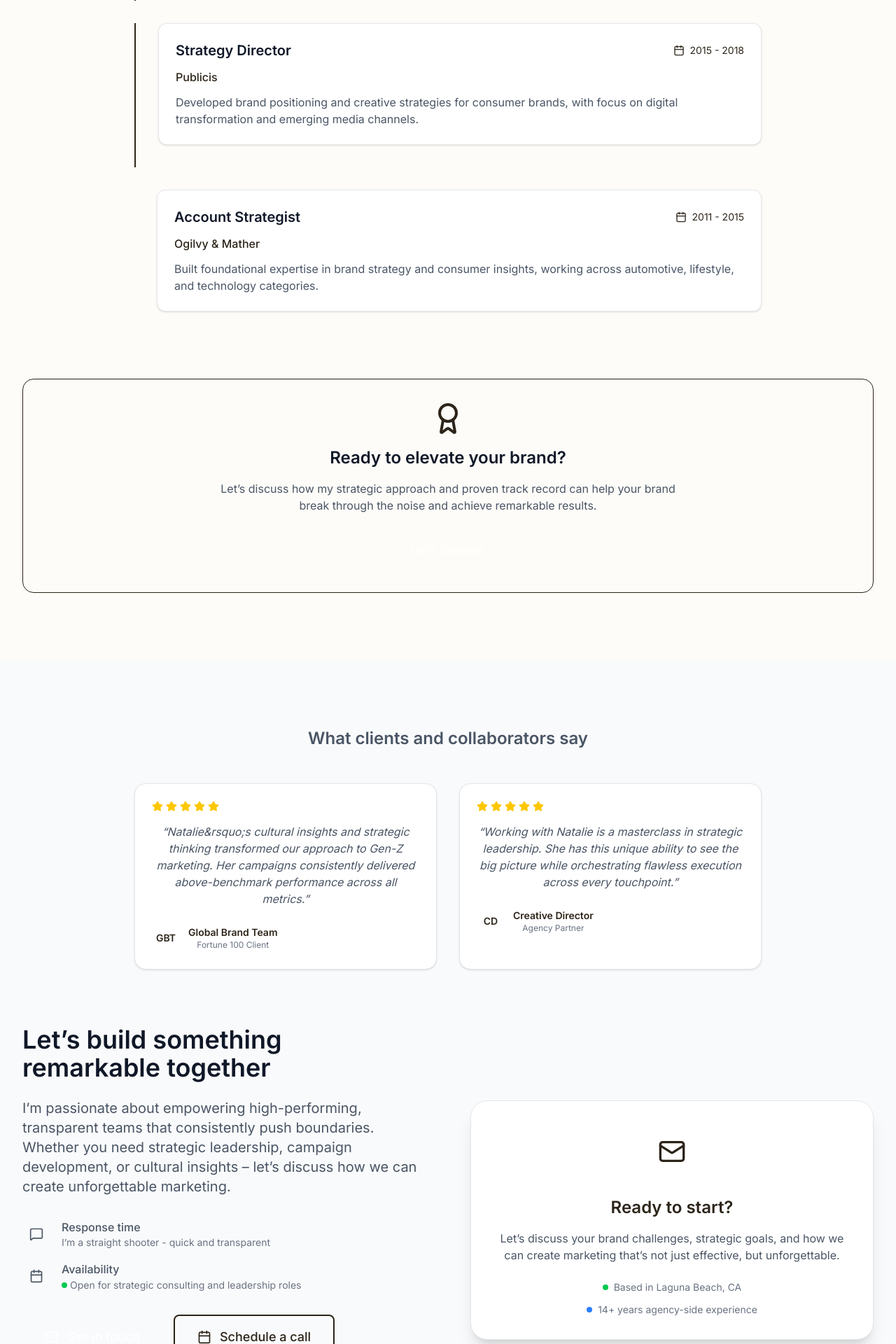
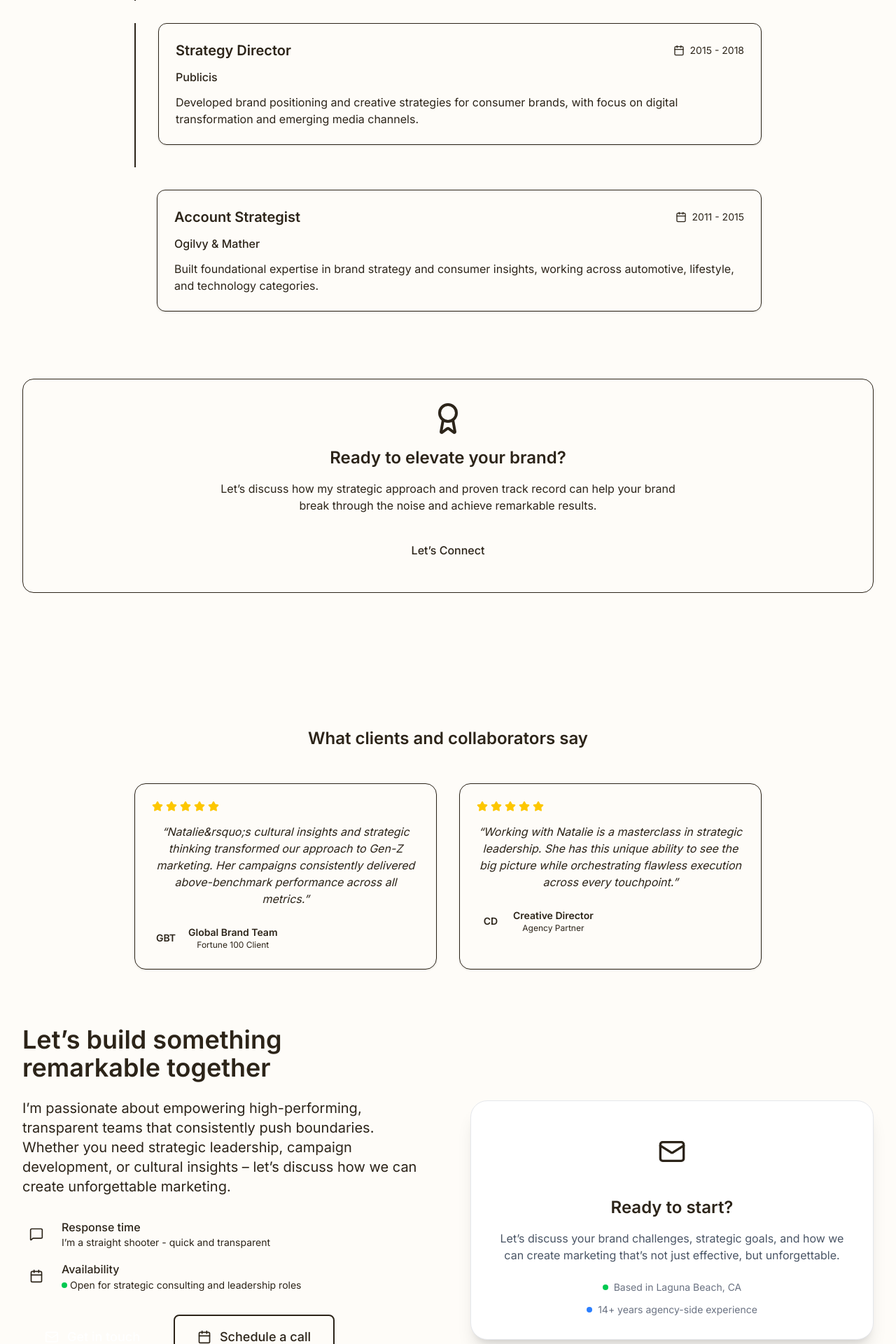
Before and after one commit to boardc3/natalie-colbert-portfolio, a Next.js app: page / in a window 1280 px wide. Shown: the part 3500-5420 px from the top of the page at 70% size. Built offline with nearby package versions, Linux system fonts and the light colour scheme.

Commit message:
font function

```diff
--- a/src/components/About.tsx
+++ b/src/components/About.tsx
@@ -116,7 +116,7 @@ export default function About() {
 
         {/* Experience Timeline */}
         <div>
-          <h3 className="text-2xl font-semibold mb-8 text-center text-gray-900 dark:text-white">
+          <h3 className="text-2xl font-semibold mb-8 text-center text-foreground">
             Experience Timeline
           </h3>
           <div className="max-w-4xl mx-auto">
@@ -124,19 +124,19 @@ export default function About() {
               {experience.map((job) => (
                 <div
                   key={job.company}
-                  className="relative pl-8 pb-8 border-l-2 border-brand-200 last:border-l-0"
+                  className="relative pl-8 pb-8 border-l-2 border-border last:border-l-0"
                 >
-                  <div className="absolute -left-2 top-0 w-4 h-4 bg-brand-600 rounded-full"></div>
-                  <div className="bg-white dark:bg-gray-800 p-6 rounded-xl shadow-sm border border-gray-200 dark:border-gray-700">
+                  <div className="absolute -left-2 top-0 w-4 h-4 bg-primary rounded-full"></div>
+                  <div className="bg-card p-6 rounded-xl shadow-sm border border-border">
                     <div className="flex flex-col sm:flex-row sm:items-center justify-between mb-3">
-                      <h4 className="text-xl font-semibold text-gray-900 dark:text-white">{job.role}</h4>
-                      <div className="flex items-center gap-2 text-sm text-brand-600">
+                      <h4 className="text-xl font-semibold text-card-foreground">{job.role}</h4>
+                      <div className="flex items-center gap-2 text-sm text-primary">
                         <Calendar className="w-4 h-4" />
                         {job.period}
                       </div>
                     </div>
-                    <div className="text-brand-600 font-medium mb-3">{job.company}</div>
-                    <p className="text-gray-600 dark:text-gray-300">{job.description}</p>
+                    <div className="text-primary font-medium mb-3">{job.company}</div>
+                    <p className="text-muted-foreground">{job.description}</p>
                   </div>
                 </div>
               ))}
@@ -146,18 +146,18 @@ export default function About() {
 
         {/* Call to Action */}
         <div className="text-center mt-16">
-          <div className="bg-brand-50 dark:bg-gray-800 p-8 rounded-2xl border border-brand-200 dark:border-gray-700">
-            <Award className="w-12 h-12 text-brand-600 mx-auto mb-4" />
-            <h3 className="text-2xl font-semibold mb-4 text-gray-900 dark:text-white">
+          <div className="bg-secondary p-8 rounded-2xl border border-border">
+            <Award className="w-12 h-12 text-primary mx-auto mb-4" />
+            <h3 className="text-2xl font-semibold mb-4 text-foreground">
               Ready to elevate your brand?
             </h3>
-            <p className="text-gray-600 dark:text-gray-300 mb-6 max-w-2xl mx-auto">
+            <p className="text-muted-foreground mb-6 max-w-2xl mx-auto">
               Let&rsquo;s discuss how my strategic approach and proven track record can help your brand
               break through the noise and achieve remarkable results.
             </p>
             <a
               href="#contact"
-              className="inline-flex items-center gap-2 px-8 py-4 bg-brand-600 text-white rounded-lg hover:bg-brand-700 transition-colors font-medium"
+              className="inline-flex items-center gap-2 px-8 py-4 bg-primary text-card rounded-lg hover:bg-primary-hover transition-colors font-medium"
             >
               Let&rsquo;s Connect
             </a>
--- a/src/components/Contact.tsx
+++ b/src/components/Contact.tsx
@@ -16,36 +16,36 @@ const testimonials = [
 
 export default function Contact() {
   return (
-    <section id="contact" className="py-24 bg-gray-50 dark:bg-gray-900">
+    <section id="contact" className="py-24 bg-muted">
       <div className="max-w-7xl mx-auto px-4 sm:px-6 lg:px-8">
         {/* Testimonials */}
         <div className="text-center mb-20">
-          <h3 className="text-2xl font-semibold mb-12 text-gray-600 dark:text-gray-300">
+          <h3 className="text-2xl font-semibold mb-12 text-muted-foreground">
             What clients and collaborators say
           </h3>
           <div className="grid md:grid-cols-2 gap-8 max-w-4xl mx-auto">
             {testimonials.map((testimonial) => (
               <div
                 key={testimonial.name}
-                className="bg-white dark:bg-gray-800 p-6 rounded-2xl shadow-sm border border-gray-200 dark:border-gray-700"
+                className="bg-card p-6 rounded-2xl shadow-sm border border-border"
               >
                 <div className="flex items-center gap-1 mb-4">
                   {[...Array(5)].map((_, i) => (
                     <Star key={i} className="w-4 h-4 fill-yellow-400 text-yellow-400" />
                   ))}
                 </div>
-                <p className="text-gray-600 dark:text-gray-300 mb-6 italic">
+                <p className="text-muted-foreground mb-6 italic">
                   &ldquo;{testimonial.content}&rdquo;
                 </p>
                 <div className="flex items-center gap-3">
-                  <div className="w-10 h-10 bg-brand-100 rounded-full flex items-center justify-center">
-                    <span className="text-brand-600 font-semibold text-sm">
+                  <div className="w-10 h-10 bg-secondary rounded-full flex items-center justify-center">
+                    <span className="text-primary font-semibold text-sm">
                       {testimonial.name.split(' ').map(n => n[0]).join('')}
                     </span>
                   </div>
                   <div>
                     <div className="font-semibold text-sm">{testimonial.name}</div>
-                    <div className="text-gray-500 text-xs">{testimonial.role}</div>
+                    <div className="text-muted-foreground text-xs">{testimonial.role}</div>
                   </div>
                 </div>
               </div>
@@ -57,32 +57,32 @@ export default function Contact() {
         <div className="grid lg:grid-cols-2 gap-16 items-center">
           {/* Left side - Contact info */}
           <div className="text-center lg:text-left">
-            <h2 className="text-4xl font-bold mb-6 text-gray-900 dark:text-white">
+            <h2 className="text-4xl font-bold mb-6 text-foreground">
               Let&rsquo;s build something remarkable together
             </h2>
-            <p className="text-xl text-gray-600 dark:text-gray-300 mb-8">
+            <p className="text-xl text-muted-foreground mb-8">
               I&rsquo;m passionate about empowering high-performing, transparent teams that consistently push boundaries.
               Whether you need strategic leadership, campaign development, or cultural insights –
               let&rsquo;s discuss how we can create unforgettable marketing.
             </p>
 
             <div className="space-y-4 mb-8">
-              <div className="flex items-center gap-4 text-gray-600 dark:text-gray-300">
-                <div className="w-10 h-10 bg-brand-100 rounded-lg flex items-center justify-center">
-                  <MessageSquare className="w-5 h-5 text-brand-600" />
+              <div className="flex items-center gap-4 text-muted-foreground">
+                <div className="w-10 h-10 bg-secondary rounded-lg flex items-center justify-center">
+                  <MessageSquare className="w-5 h-5 text-primary" />
                 </div>
                 <div>
                   <div className="font-medium">Response time</div>
-                  <div className="text-sm text-gray-500">I&rsquo;m a straight shooter - quick and transparent</div>
+                  <div className="text-sm text-muted-foreground">I&rsquo;m a straight shooter - quick and transparent</div>
                 </div>
               </div>
-              <div className="flex items-center gap-4 text-gray-600 dark:text-gray-300">
-                <div className="w-10 h-10 bg-brand-100 rounded-lg flex items-center justify-center">
-                  <Calendar className="w-5 h-5 text-brand-600" />
+              <div className="flex items-center gap-4 text-muted-foreground">
+                <div className="w-10 h-10 bg-secondary rounded-lg flex items-center justify-center">
+                  <Calendar className="w-5 h-5 text-primary" />
                 </div>
                 <div>
                   <div className="font-medium">Availability</div>
-                  <div className="text-sm text-gray-500">
+                  <div className="text-sm text-muted-foreground">
                     <span className="inline-flex items-center gap-1">
                       <div className="w-2 h-2 bg-green-500 rounded-full"></div>
                       Open for strategic consulting and leadership roles
```
